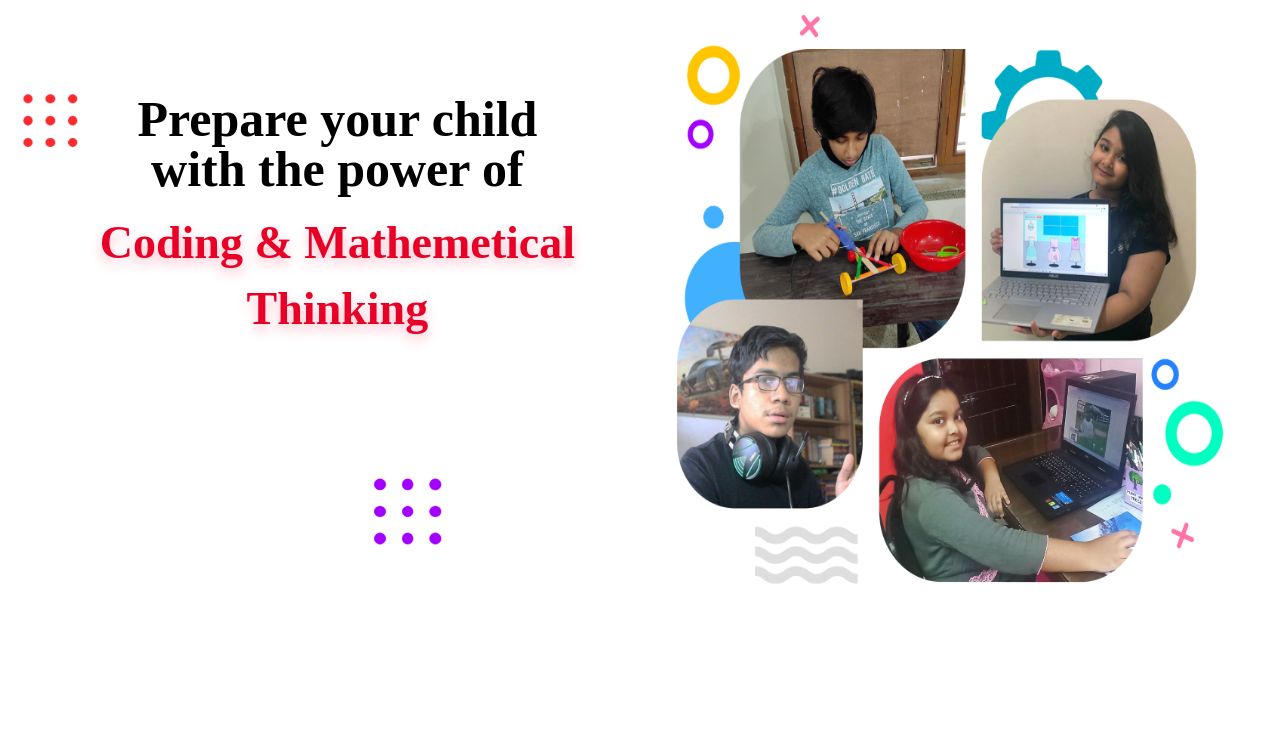
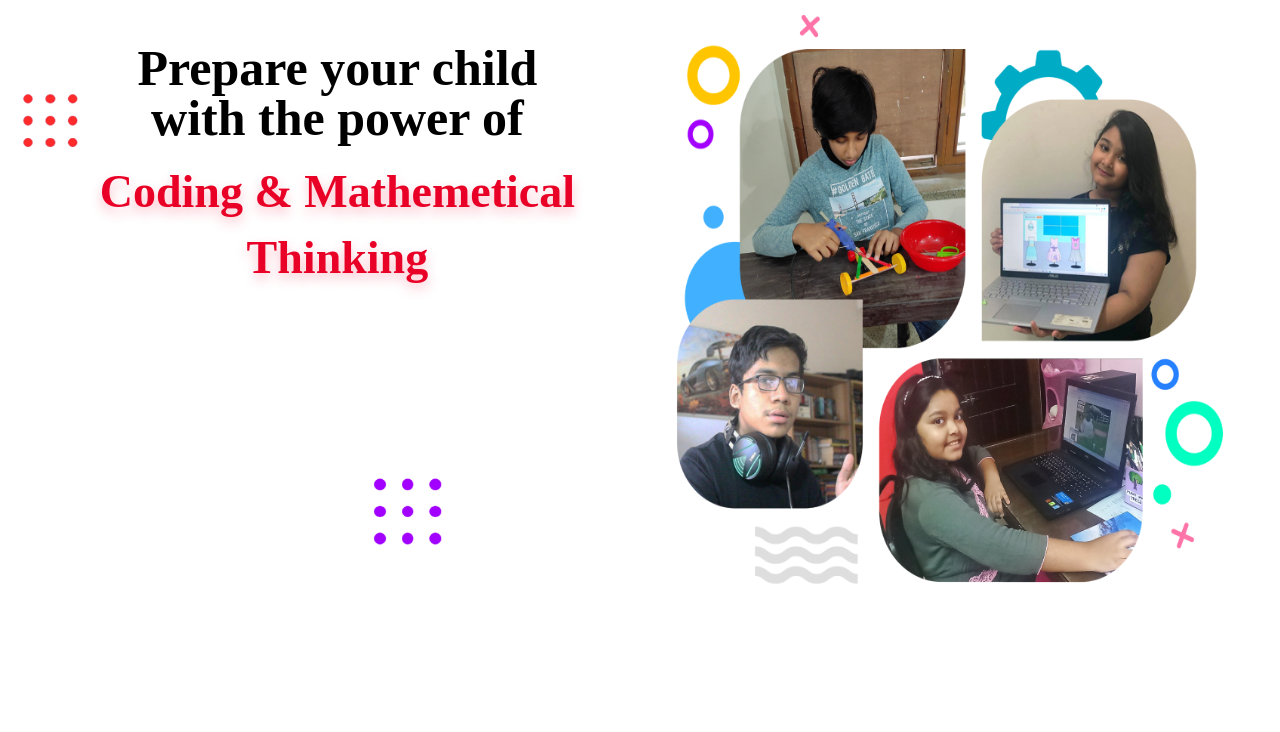
Before and after one commit to abdur-razzak2672/official-website-using-html-css, a plain HTML site: page index.html in a window 1280 px wide. Shown: the part 68-800 px from the top of the page. Drawn offline with nearby package versions, Linux system fonts and the light colour scheme.

Commit message:
Update style.css

```diff
--- a/style.css
+++ b/style.css
@@ -188,7 +188,7 @@ html{
 
 }
 .text{
-   padding :8%;
+   padding :4% 8%;
 }
 .text h3{
    font-size :30px;
```
